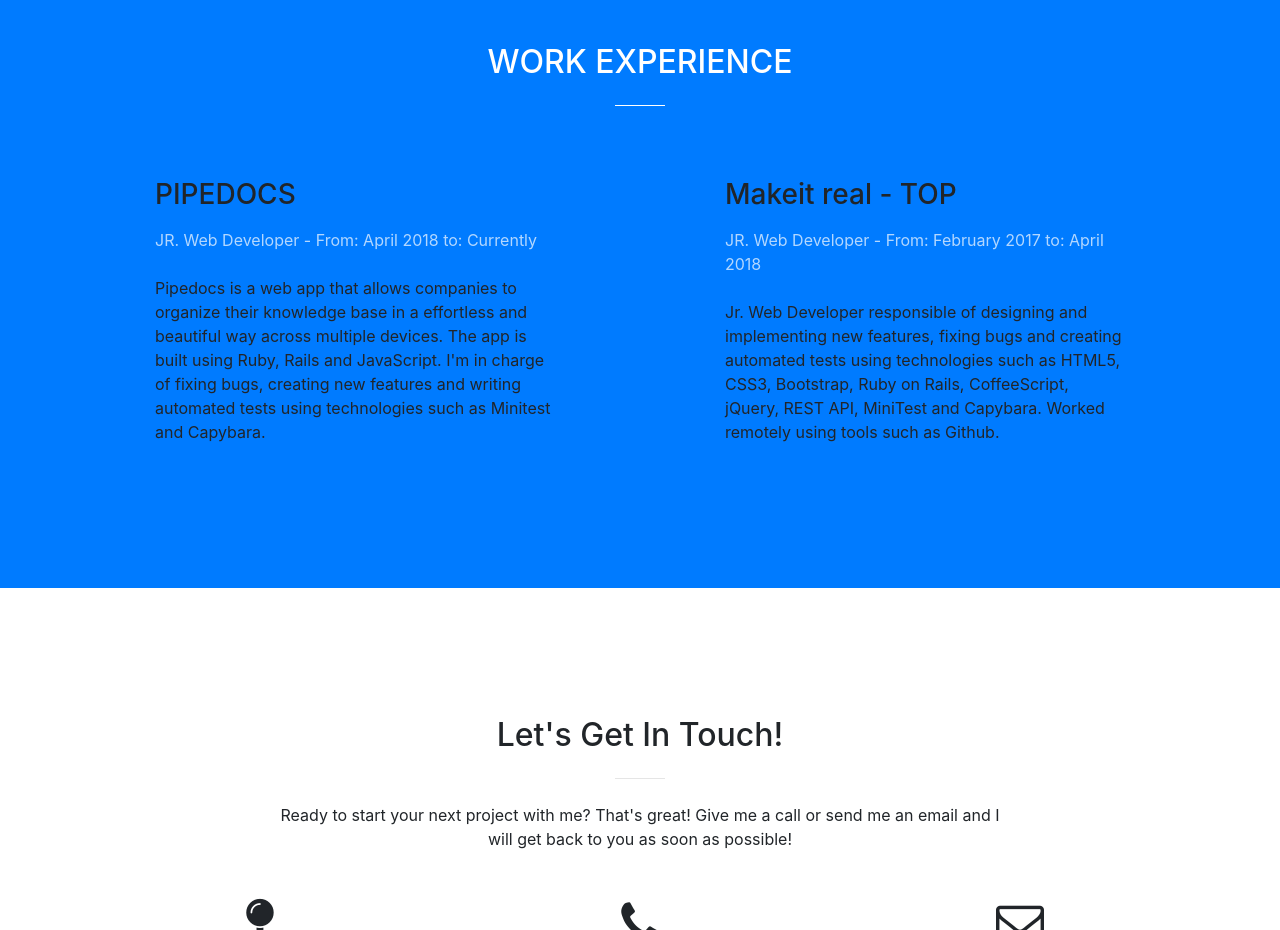
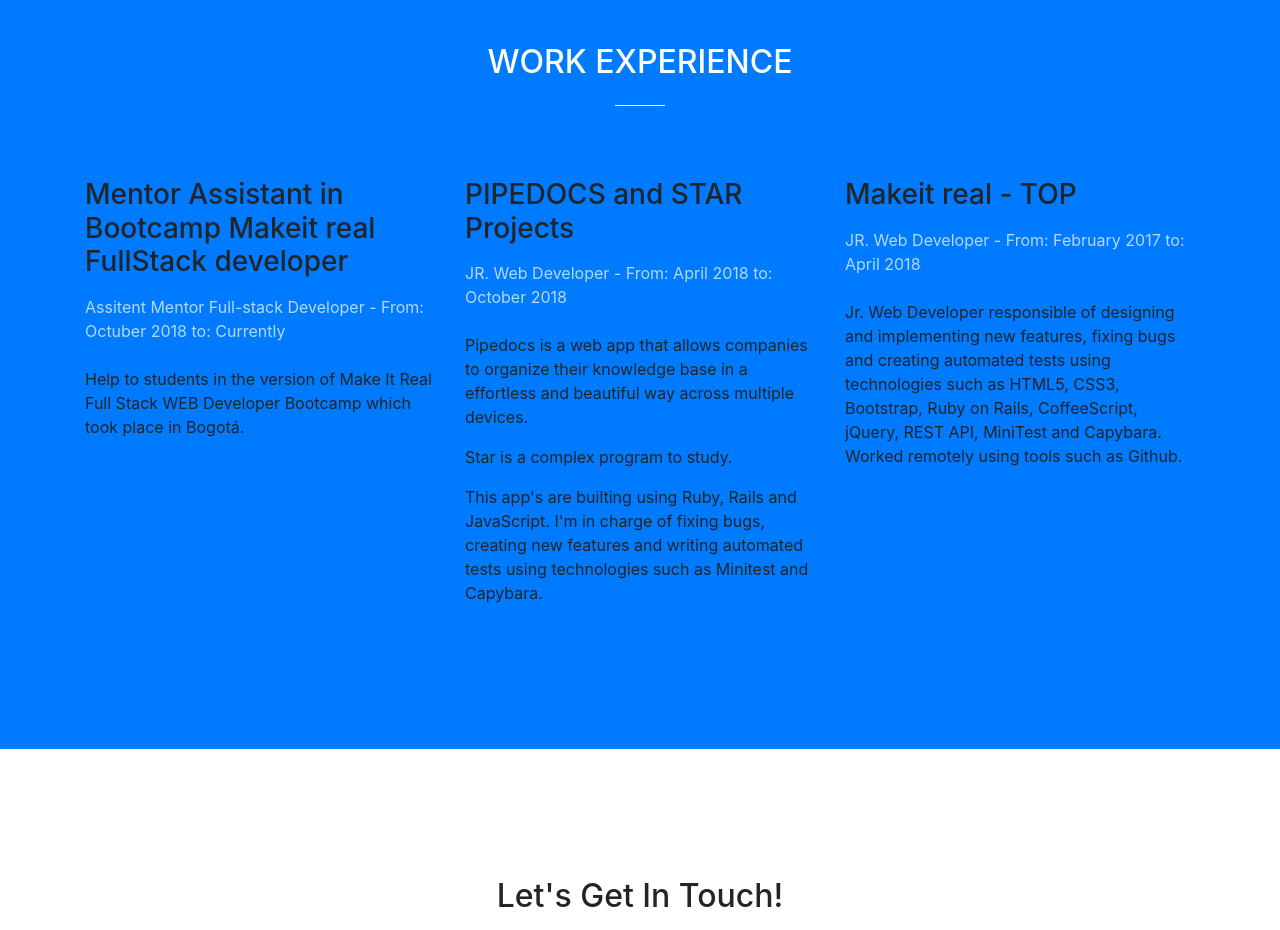
Before and after one commit to avanegasp/MyPortfolio2018, a website with bundled scripts: page index.html in a window 1280 px wide. Shown: the part 4360-5290 px from the top of the page. Built offline with nearby package versions, Linux system fonts and the light colour scheme; files whose address does not match are found by name.

Commit message:
Add Bootcamp in experience

```diff
--- a/index.html
+++ b/index.html
@@ -433,15 +433,25 @@
 					</div>
 					<div class="container">
 						<div class="row">
-							<div class="col-lg-6 col-sm-6">
+							<div class="col-lg-4 col-sm-4">
 								<div class="service-box mt-5 mx-auto">
-									<h3 class="mb-3">PIPEDOCS</h3>
+									<h3 class="mb-3">Mentor Assistant in Bootcamp Makeit real FullStack developer</h3>
 									<p class="text-faded mb-4">
-										JR. Web Developer - From: April 2018 to: Currently </p>
-										<p> Pipedocs is a web app that allows companies to organize their knowledge base in a effortless and beautiful way across multiple devices. The app is built using Ruby, Rails and JavaScript. I'm in charge of fixing bugs, creating new features and writing automated tests using technologies such as Minitest and Capybara.</p>
+										Assitent Mentor Full-stack Developer - From: Octuber 2018 to: Currently</p>
+									<p>Help to students in the version of Make It Real Full Stack WEB Developer Bootcamp which took place in Bogotá.</p>
 								</div>
 						 </div>
-							<div class="col-lg-6 col-sm-6">
+							<div class="col-lg-4 col-sm-4">
+								<div class="service-box mt-5 mx-auto">
+									<h3 class="mb-3">PIPEDOCS and STAR Projects</h3>
+									<p class="text-faded mb-4">
+										JR. Web Developer - From: April 2018 to: October 2018 </p>
+										<p> Pipedocs is a web app that allows companies to organize their knowledge base in a effortless and beautiful way across multiple devices.
+										<p>Star is a complex program to study.</p>
+										This app's are builting using Ruby, Rails and JavaScript. I'm in charge of fixing bugs, creating new features and writing automated tests using technologies such as Minitest and Capybara.</p>
+								</div>
+						 </div>
+							<div class="col-lg-4 col-sm-4">
 								<div class="service-box mt-5 mx-auto">
 									<h3 class="mb-3">Makeit real - TOP</h3>
 									<p class="text-faded mb-4">
```
